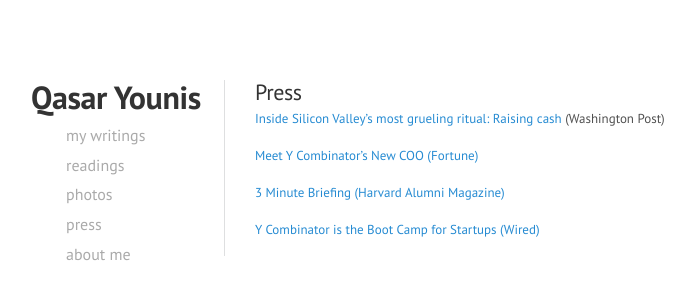
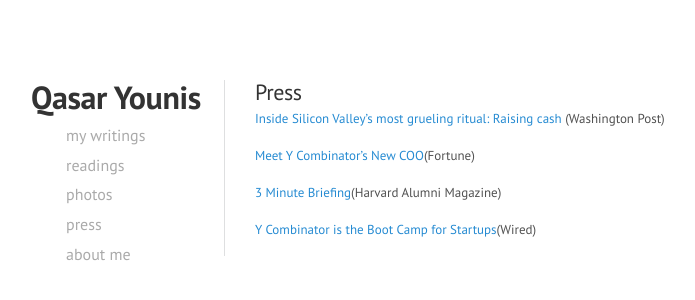
Before and after one commit to qasar/qasar.github.io, a Jekyll site: the page built from press.md, in a window 1280 px wide. Shown: the top 300 px of the page, without its empty margins (35-730 px from the left). Built offline with Jekyll 4.4.1, drawn with Linux system fonts in a browser that asks for light colours.

Commit message:
Update press.md

```diff
--- a/press.md
+++ b/press.md
@@ -5,10 +5,10 @@
 
 
 
-<a href="https://www.washingtonpost.com/news/the-switch/wp/2016/08/29/inside-one-of-silicon-valleys-most-celebrated-rituals-raising-cash/">Inside Silicon Valley’s most grueling ritual: Raising cash </a> (Washington Post)
+<a href="https://www.washingtonpost.com/news/the-switch/wp/2016/08/29/inside-one-of-silicon-valleys-most-celebrated-rituals-raising-cash/">Inside Silicon Valley’s most grueling ritual: Raising cash </a>(Washington Post)
 
-<a href="http://fortune.com/2015/08/26/meet-y-combinators-new-coo/">Meet Y Combinator's New COO (Fortune)</a>
+<a href="http://fortune.com/2015/08/26/meet-y-combinators-new-coo/">Meet Y Combinator's New COO</a>(Fortune)
 
-<a href="https://www.alumni.hbs.edu/stories/Pages/story-impact.aspx?num=5765">3 Minute Briefing (Harvard Alumni Magazine)</a>
+<a href="https://www.alumni.hbs.edu/stories/Pages/story-impact.aspx?num=5765">3 Minute Briefing</a>(Harvard Alumni Magazine)
 
-<a href="https://www.wired.com/2011/05/ff_ycombinator/">Y Combinator is the Boot Camp for Startups (Wired)</a>
+<a href="https://www.wired.com/2011/05/ff_ycombinator/">Y Combinator is the Boot Camp for Startups</a>(Wired)
```
